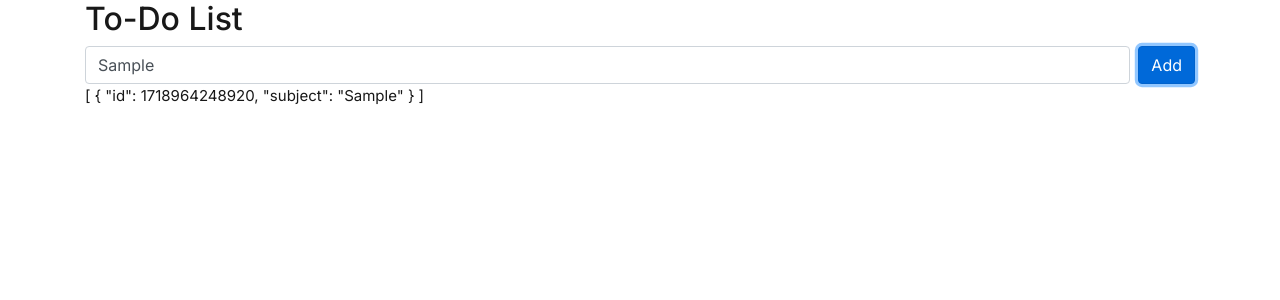
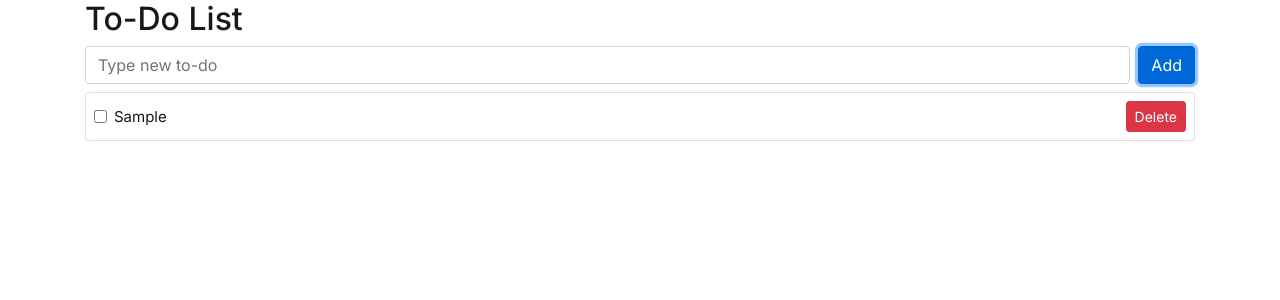
Before and after one commit to lyg323/vue3-project, a Vue app: page / in a window 1280 px wide. Both pictures are taken after typing "Sample" into the empty fields and a click on the button "Add". Shown: the top 300 px of the page. Built offline with nearby package versions, Linux system fonts and the light colour scheme.

Commit message:
배열에서 아이템 삭제

```diff
--- a/src/App.vue
+++ b/src/App.vue
@@ -1,15 +1,50 @@
 <template>
   <div class="container">
     <h2>To-Do List</h2>
-    <form class="d-flex" @submit.prevent="onSubmit">
+
+    <!-- @submit.prevent : 리로드 방지 -->
+    <form @submit.prevent="onSubmit">
+      <div class="d-flex">
         <div class="flex-grow-1 mr-2">
+          <!-- v-model : 양방향 바인딩 -->
           <input class="form-control" type="text" v-model="todo" placeholder="Type new to-do" />
         </div>
         <div>
           <button class="btn btn-primary" type="submit">Add</button>
         </div>
+      </div>
+
+      <!--
+        v-show vs v-if
+        v-show : 자주 Toggle
+        v-if : 자주 Toggle X (렌더링 이슈)
+       -->
+      <div v-show="hasError" style="color: red">This field cannot be empty</div>
     </form>
-    {{ todos }}
+
+    <div v-if="!todos.length">추가된 Todo가 없습니다</div>
+
+    <!-- v-for : 반복문 -->
+    <div v-for="(todo, index) in todos" :key="todo.id" class="card mt-2">
+      <div class="card-body p-2 d-flex align-items-center">
+        <div class="form-check flex-grow-1">
+          <!-- 체크박스 바인딩 -->
+          <input class="form-check-input" type="checkbox" v-model="todo.completed" />
+
+          <!-- class & style 바인딩 -->
+          <!-- <label class="form-check-label" :style="todo.completed ? todoStyle : {}">{{
+            todo.subject
+          }}</label> -->
+          <label class="form-check-label" :class="{ todo: todo.completed }">{{
+            todo.subject
+          }}</label>
+        </div>
+        <div>
+          <!-- v-on : 이벤트 -->
+          <button class="btn btn-danger btn-sm" @click="deleteTodo(index)">Delete</button>
+        </div>
+      </div>
+    </div>
   </div>
 </template>
 
@@ -18,27 +53,51 @@ import { ref } from 'vue';
 
 export default {
   setup() {
+    // ref
     const todo = ref('');
     const todos = ref([]);
+    const hasError = ref(false);
+    const todoStyle = {
+      textDecoration: 'line-through',
+      color: 'gray'
+    };
 
-    const onSubmit = (e) => {
-      // e.preventDefault();
-      // @submit.prevent와 같음
-
-      // 객체 추가
+    const onSubmit = () => {
+      // 빈값 체크 후 에러 텍스트 노출
+      if (todo.value === '') {
+        hasError.value = true;
+      } else {
+        // 리스트에 새로운 todo 객체 추가
         todos.value.push({
           id: Date.now(),
-        subject: todo.value
+          subject: todo.value,
+          completed: false
         });
+        hasError.value = false;
+        todo.value = '';
+      }
+    };
+
+    // 배열에서 아이템 삭제
+    const deleteTodo = (index) => {
+      todos.value.splice(index, 1);
     };
 
     return {
       todo,
       todos,
-      onSubmit
+      hasError,
+      todoStyle,
+      onSubmit,
+      deleteTodo
     };
   }
 };
 </script>
 
-<style></style>
+<style>
+.todo {
+  color: gray;
+  text-decoration: line-through;
+}
+</style>
--- a/src/assets/base.css
+++ b/src/assets/base.css
@@ -5,13 +5,13 @@
   --color-text: #181818;
   --section-gap: 160px;
 }
-
+/*
 @media (prefers-color-scheme: dark) {
   :root {
     --color-background: #181818;
     --color-text: #ffffff;
   }
-}
+} */
 
 *,
 *::before,
```
Also changed, not shown: 5 other files (tests, documents, lock files or other folders). Lines whose indentation alone changed are shown as unchanged.
